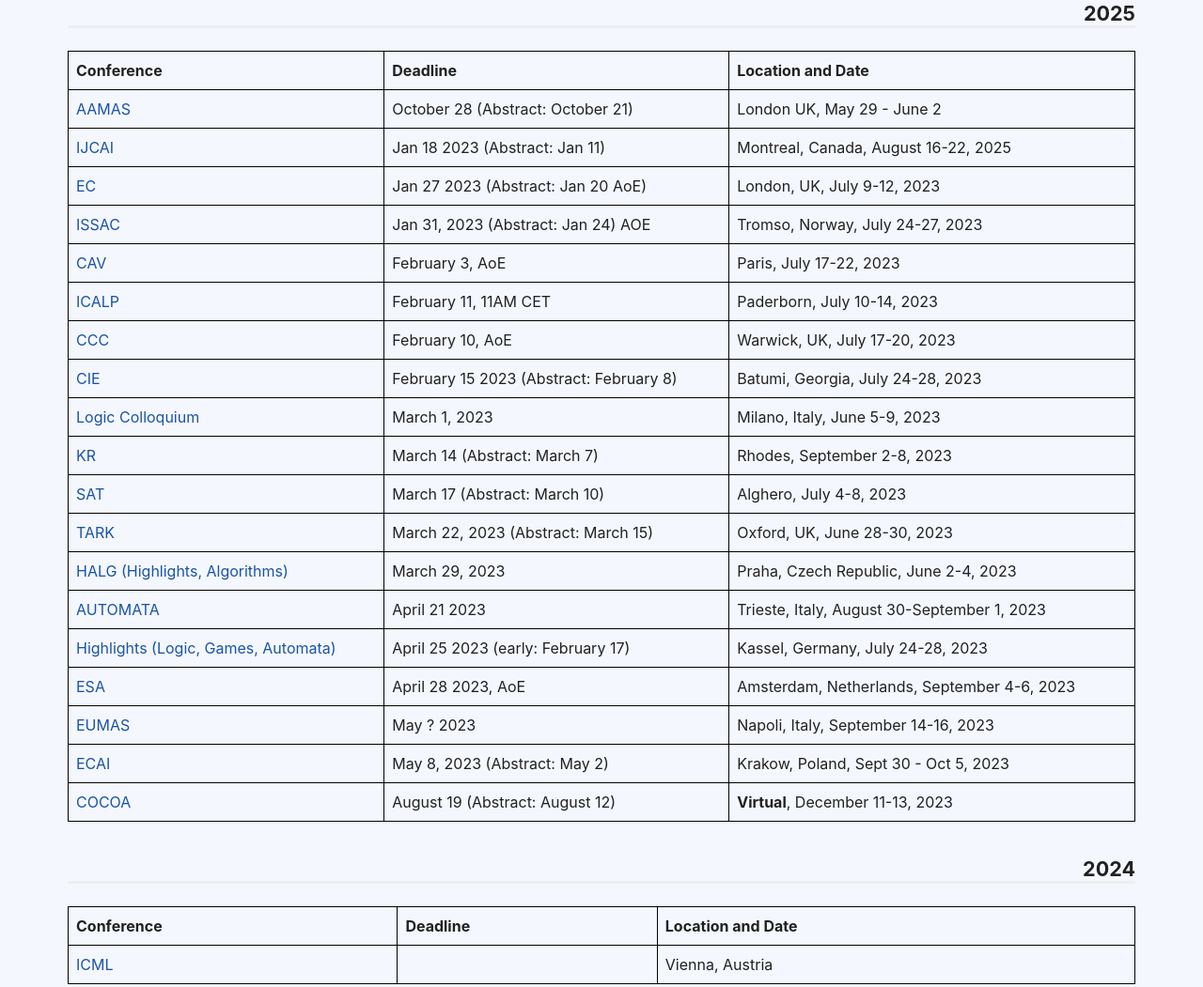
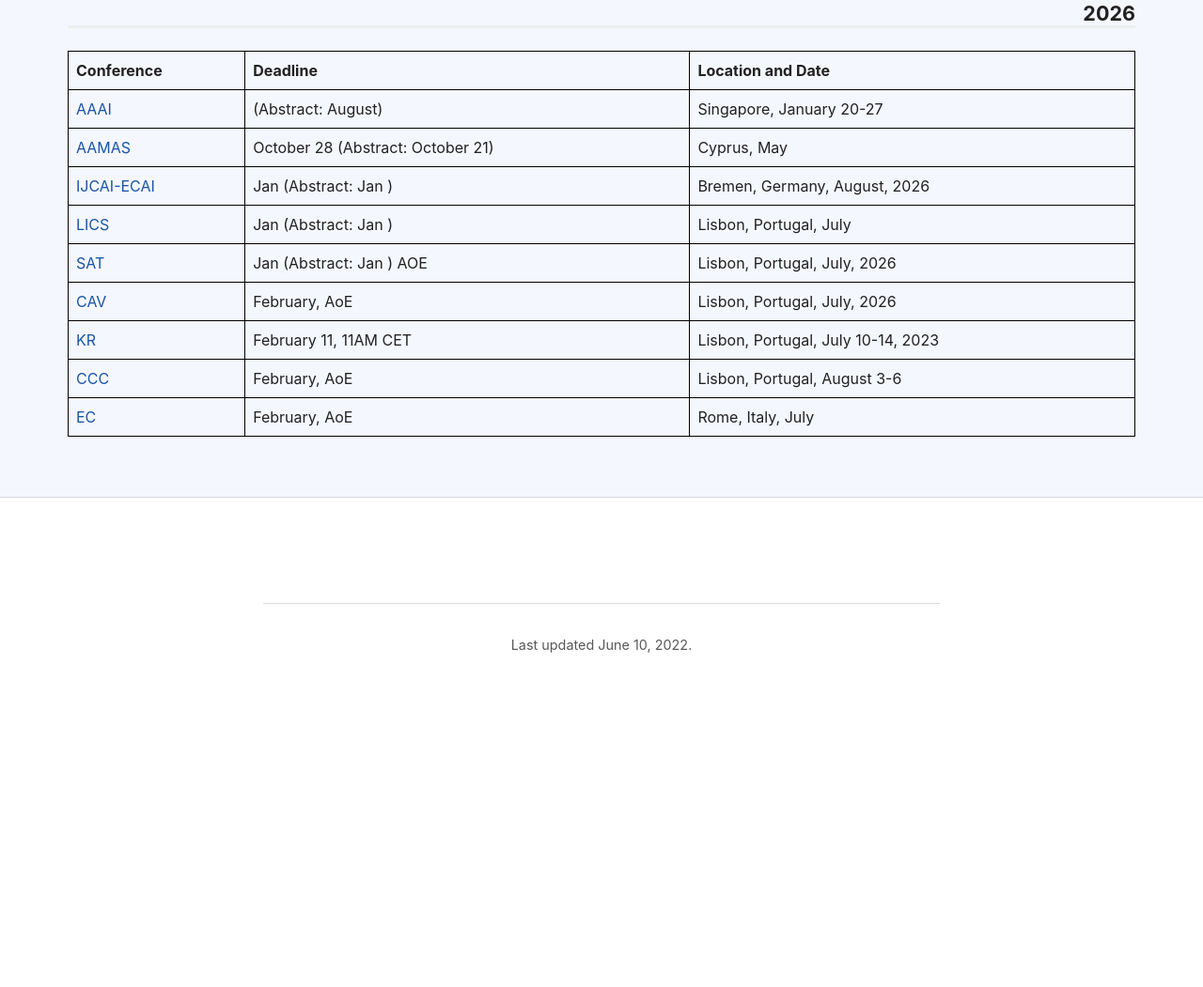
Before and after one commit to Gabriel-Istrate/gabriel-istrate.github.io, a plain HTML site: page tcs-calendar.html in a window 1280 px wide. Shown: the part 129-1180 px from the top of the page at 94% size. After the commit the page ends 851 px from the top, so only its background shows below. Drawn offline with Linux system fonts and the light colour scheme.

Commit message:
august 2025

```diff
--- a/tcs-calendar.html
+++ b/tcs-calendar.html
@@ -31,7 +31,7 @@
 
   Mostly for my personal use. <P>
 
-      <h2> 2025 </h2>
+      <h2> 2026 </h2>
 
    <table>
   <tr>
@@ -40,110 +40,49 @@
     <th>Location and Date</th>
   </tr>
   <tr>
+    <td><a href="https://aamas2023.soton.ac.uk/">AAAI</td>
+    <td> (Abstract: August)</td>
+    <td>Singapore, January 20-27 </td>
+  </tr>
+  <tr>
     <td><a href="https://aamas2023.soton.ac.uk/">AAMAS</td>
     <td>October 28 (Abstract: October 21)</td>
-    <td>London UK, May 29 - June 2</td>
+    <td>Cyprus, May </td>
   </tr>
 
 
 
-  <tr><td><a href="https://2025.ijcai.org/">IJCAI</a></td>
-    <td>Jan 18 2023 (Abstract: Jan 11)</td>
-    <td>Montreal, Canada, August 16-22, 2025</td></tr>
+  <tr><td><a href="https://2026.ijcai.org/">IJCAI-ECAI</a></td>
+    <td>Jan  (Abstract: Jan )</td>
+    <td>Bremen, Germany, August, 2026</td></tr>
 
- <tr><td><a href="https://ec23.sigecom.org/call-for-contributions-acm/papers/">EC</a></td>
-    <td>Jan 27 2023 (Abstract: Jan 20 AoE)</td>
-    <td>London, UK, July 9-12, 2023</td></tr>
+ <tr><td><a href="https://ec23.sigecom.org/call-for-contributions-acm/papers/">LICS</a></td>
+    <td>Jan (Abstract: Jan )</td>
+    <td>Lisbon, Portugal, July</td></tr>
 
   <tr>
-  <td><a href="https://www.issac-conference.org/2023/">ISSAC</a></td>
-    <td>Jan 31, 2023 (Abstract: Jan 24) AOE</td>
-  <td>Tromso, Norway, July 24-27, 2023</td></tr>
+  <td><a href="https://www.issac-conference.org/2023/">SAT</a></td>
+    <td>Jan (Abstract: Jan ) AOE</td>
+  <td>Lisbon, Portugal, July, 2026</td></tr>
   <tr>
     <td><a href="http://www.i-cav.org/2023/call-for-papers">CAV</a></td>
-    <td>February 3, AoE</td>
-    <td>Paris, July 17-22, 2023</td>
+    <td>February, AoE</td>
+    <td>Lisbon, Portugal, July, 2026</td>
   </tr>
   <tr>
-    <td><a href="https://icalp2023.cs.upb.de/cms/">ICALP</a></td>
+    <td><a href="https://icalp2023.cs.upb.de/cms/">KR</a></td>
     <td>February 11, 11AM CET</td>
-    <td>Paderborn, July 10-14, 2023</td>
+    <td>Lisbon, Portugal, July 10-14, 2023</td>
   </tr>
   <tr>
     <td><a href="https://computationalcomplexity.org/">CCC</a></td>
-    <td>February 10, AoE</td>
-    <td>Warwick, UK, July 17-20, 2023</td>
-  </tr>
-
-   <tr>
-   <td><a href="">CIE </a></td>
-    <td> February 15 2023 (Abstract: February 8)</td>
-    <td>Batumi, Georgia, July 24-28, 2023</td></tr>
-  <tr>
-  <td><a href="https://lc2023.unimi.it/">Logic Colloquium</a></td>
-    <td> March 1, 2023</td>
-  <td>Milano, Italy, June 5-9, 2023</td></tr>
-
-  <tr>
-    <td><a href="https://kr.org/KR2023/">KR</a></td>
-    <td>March 14 (Abstract: March 7)</td>
-    <td>Rhodes, September 2-8, 2023</td>
+    <td>February, AoE</td>
+    <td>Lisbon, Portugal, August 3-6</td>
   </tr>
   <tr>
-    <td><a href="">SAT</a></td>
-    <td>March 17 (Abstract: March 10)</td>
-    <td>Alghero, July 4-8, 2023</td>
-  </tr>
-   <tr>
-  <td><a href="https://sites.google.com/view/tark-2023">TARK</a></td>
-    <td>March 22, 2023 (Abstract: March 15)</td>
-    <td>Oxford, UK, June 28-30, 2023</td>
-  </tr>
-   <tr>
-  <td><a href="https://highlights-conference.org/2023">HALG (Highlights, Algorithms)</a></td>
-    <td>March 29, 2023</td>
-  <td>Praha, Czech Republic, June 2-4, 2023</td></tr>
-
-     <tr>
-  <td><a href="http://automata2023.units.it">AUTOMATA</a></td>
-    <td>April 21 2023</td>
-  <td>Trieste, Italy, August 30-September 1, 2023</td></tr>
-    <tr>
-  <td><a href="https://highlights-conference.org/2023">Highlights (Logic, Games, Automata)</a></td>
-    <td>April 25 2023 (early: February 17)</td>
-  <td>Kassel, Germany, July 24-28, 2023</td></tr>
-      <tr>
-  <td><a href="https://algo-conference.org/2023/esa/">ESA</a></td>
-    <td>April 28 2023, AoE</td>
-  <td>Amsterdam, Netherlands, September 4-6, 2023</td></tr>
-  <tr>
-     <td><a href="https://apice.unibo.it/xwiki/bin/view/Events/Eumas2023">EUMAS</a></td>
-    <td>May ? 2023</td>
-  <td>Napoli, Italy, September 14-16, 2023</td>
-  </tr>
-
-     <tr>
-  <td><a href="https://ecai2023.eu/">ECAI</a></td>
-    <td>May 8, 2023 (Abstract: May 2)</td>
-  <td>Krakow, Poland, Sept 30 - Oct 5, 2023</td></tr>
-   <tr>
-  <td><a href="https://theory.utdallas.edu/COCOA2023/">COCOA</a></td>
-    <td>August 19 (Abstract: August 12)</td>
-    <td><b>Virtual</b>, December 11-13, 2023</td></tr>
-</table>
-
-   <h2> 2024 </h2>
-
-   <table>
-  <tr>
-    <th>Conference</th>
-    <th>Deadline</th>
-    <th>Location and Date</th>
-  </tr>
-  <tr>
-    <td><a href="">ICML</td>
-    <td></td>
-    <td>Vienna, Austria</td>
+    <td><a href="https://computationalcomplexity.org/">EC</a></td>
+    <td>February, AoE</td>
+    <td>Rome, Italy, July</td>
   </tr>
 
 </table>
```
Also changed, not shown: index.html (+5 -0 lines).
